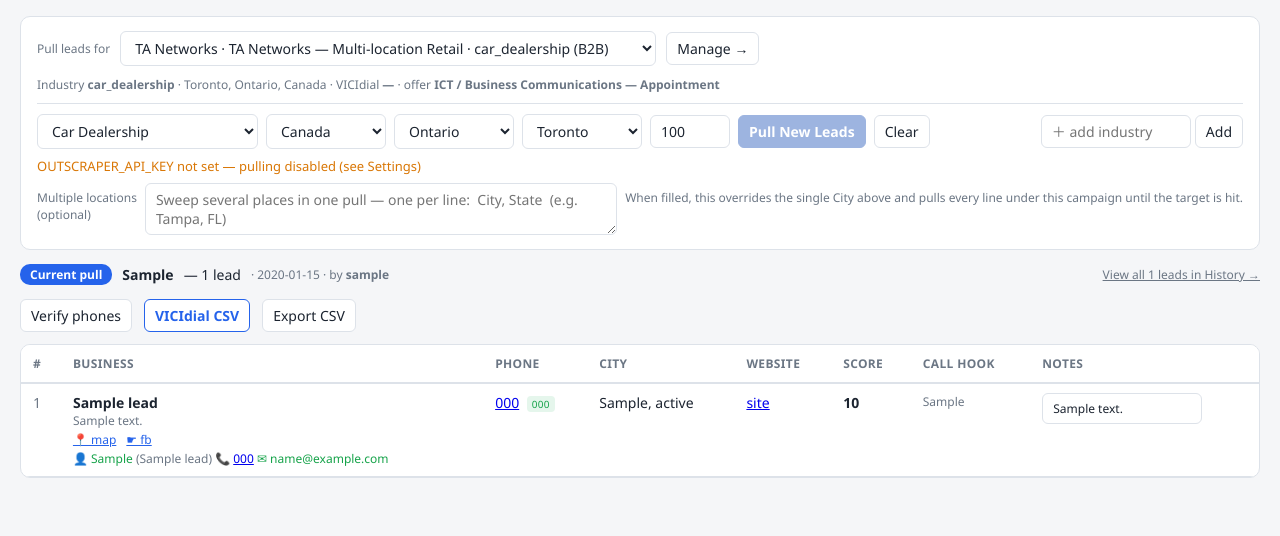
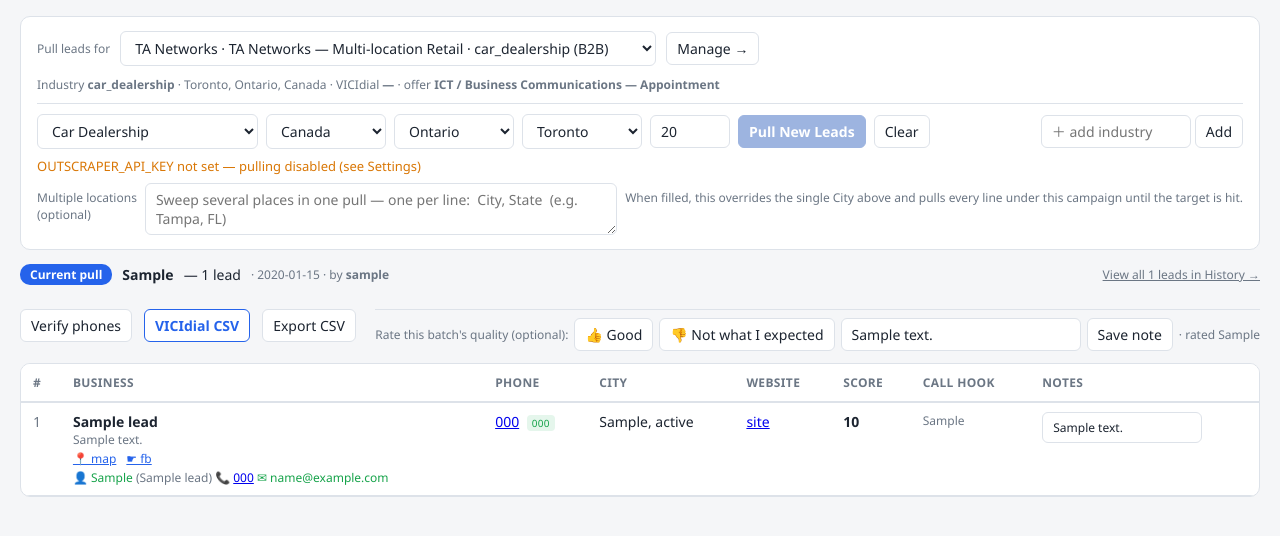
Before and after one commit to AbbieALtria/Outbound-Leads-, a Flask app: page / in a window 1280 px wide. Shown: the part 43-579 px from the top of the page. Run offline with Flask 3, Linux system fonts and the light colour scheme; data comes from the database, SQL or seed files in the repository; tables that the repository leaves empty hold one stand-in row (values such as "Sample post").

Commit message:
Dashboard: default target 20 + optional batch quality review
1. DEFAULT_SETTINGS target_leads_per_day "100" -> "20": a first test pull for a
   new campaign defaults to a small, cheap batch (user can still type more).

2. Batch-level quality review on pull_runs (pre-dial LIST quality — separate
   from per-lead call-outcome notes):
   - New nullable pull_runs cols user_rating ('good'|'bad'|NULL) + user_comment,
     via the PULL_RUN_EXTRA_COLUMNS migration.
   - "Rate this batch" prompt in the dashboard's current-pull section (shown for
     a completed pull): 👍 Good / 👎 Not what I expected + an optional one-line
     comment -> POST /pull_runs/<id>/rate. Reflects any existing rating.
     Entirely optional — never blocks the dashboard.
   - Activity page gains a Rating column (👍/👎 + comment) so there's a visible
     history of which pulls were rated good/bad, per campaign, over time.

Co-Authored-By: Claude Opus 4.8 <noreply@anthropic.com>

```diff
--- a/app.py
+++ b/app.py
@@ -898,6 +898,21 @@ def export_vicidial():
     )
 
 
+@app.route("/pull_runs/<int:run_id>/rate", methods=["POST"])
+def pull_run_rate(run_id):
+    """Optional batch-level quality review (pre-dial list quality — separate from
+    per-lead call-outcome notes). Any signed-in user; never required."""
+    conn = get_db()
+    rating = request.form.get("rating")
+    if rating in ("good", "bad"):
+        conn.execute("UPDATE pull_runs SET user_rating = ? WHERE id = ?", (rating, run_id))
+    if "comment" in request.form:
+        conn.execute("UPDATE pull_runs SET user_comment = ? WHERE id = ?",
+                     (request.form.get("comment", "").strip(), run_id))
+    conn.commit()
+    return redirect(url_for("dashboard", run_id=run_id))
+
+
 # ---------------------------------------------------------------- requeue
 
 def run_requeue_now(day=None, campaign=None, dry_run=False):
--- a/db.py
+++ b/db.py
@@ -222,7 +222,10 @@ SEED_INDUSTRIES = {
 }
 
 DEFAULT_SETTINGS = {
-    "target_leads_per_day": "100",
+    # Pre-filled lead-count default on the dashboard. Kept small so a first test
+    # pull for a new campaign doesn't burn credits before anyone checks quality;
+    # the user can type a larger number for any pull.
+    "target_leads_per_day": "20",
     "buffer_multiplier": "2.0",
     "default_industry": "hvac",
     # Ask Outscraper for emails + contact people (decision-makers). Costs extra
@@ -297,6 +300,9 @@ PULL_RUN_EXTRA_COLUMNS = {
     "cancel": "INTEGER NOT NULL DEFAULT 0",
     "campaign_id": "INTEGER",   # the campaign this pull ran for (NULL = ad-hoc/legacy)
     "user_id": "INTEGER",       # who ran the pull (for per-user quotas; NULL = system/legacy)
+    # Optional batch-level quality review (pre-dial list quality, NOT call outcome).
+    "user_rating": "TEXT",      # 'good' | 'bad' | NULL (not rated)
+    "user_comment": "TEXT",
 }
 
 # Per-user limits (admin-set). 0 = unlimited; allowed_campaigns '' = all campaigns.
--- a/templates/activity.html
+++ b/templates/activity.html
@@ -11,7 +11,7 @@
 <div class="table-wrap">
 <table class="leads">
   <thead>
-    <tr><th>When</th><th>User</th><th>Campaign</th><th>Industry</th><th>Leads</th><th>Status</th><th></th></tr>
+    <tr><th>When</th><th>User</th><th>Campaign</th><th>Industry</th><th>Leads</th><th>Status</th><th>Rating</th><th></th></tr>
   </thead>
   <tbody>
     {% for r in runs %}
@@ -27,6 +27,10 @@
         {% elif r['status'] == 'error' %}<span class="badge badge-hot">error</span>
         {% else %}<span class="badge">{{ r['status'] or '—' }}</span>{% endif %}
       </td>
+      <td class="nowrap small">
+        {% if r['user_rating'] == 'good' %}👍{% elif r['user_rating'] == 'bad' %}👎{% else %}<span class="dim">—</span>{% endif %}
+        {% if r['user_comment'] %}<span class="dim" title="{{ r['user_comment'] }}"> {{ r['user_comment'][:24] }}{{ '…' if r['user_comment']|length > 24 }}</span>{% endif %}
+      </td>
       <td class="nowrap">{% if r['lead_count'] %}<a class="button" href="{{ url_for('history', run_id=r['id']) }}">View leads</a>{% endif %}</td>
     </tr>
     {% endfor %}
--- a/templates/dashboard.html
+++ b/templates/dashboard.html
@@ -121,6 +121,18 @@
   {% if out_of_hours %}
   <p class="warn" style="margin-top:8px;">⚠️ <strong>{{ out_of_hours }}</strong> lead{{ 's' if out_of_hours != 1 }} {{ 'are' if out_of_hours != 1 else 'is' }} outside the recipient's legal calling window right now (CRTC 9:00-21:30 wkdays / 10:00-18:00 wkends; US TSR 8:00-21:00). Make sure VICIdial dials by the recipient's time zone — or <a href="{{ url_for('export_vicidial', run_id=run_id, enforce_hours=1) }}">export in-hours only</a>.</p>
   {% endif %}
+  {% if batch %}
+  <div class="rate-batch" style="margin-top:10px;padding-top:8px;border-top:1px solid var(--border);">
+    <form method="post" action="{{ url_for('pull_run_rate', run_id=batch['id']) }}" class="inline-form" style="gap:6px;">
+      <span class="dim small">Rate this batch's quality (optional):</span>
+      <button type="submit" name="rating" value="good" class="button {{ 'primary' if batch['user_rating'] == 'good' }}">👍 Good</button>
+      <button type="submit" name="rating" value="bad" class="button {{ 'danger' if batch['user_rating'] == 'bad' }}">👎 Not what I expected</button>
+      <input type="text" name="comment" value="{{ batch['user_comment'] or '' }}" placeholder="optional note on list quality…" style="width:240px;">
+      <button type="submit" class="button">Save note</button>
+      {% if batch['user_rating'] %}<span class="dim small">· rated {{ batch['user_rating'] }}</span>{% endif %}
+    </form>
+  </div>
+  {% endif %}
 </section>
 <div id="verify-result" class="pull-result" hidden></div>
 <div id="enrich-result" class="pull-result" hidden></div>
```
